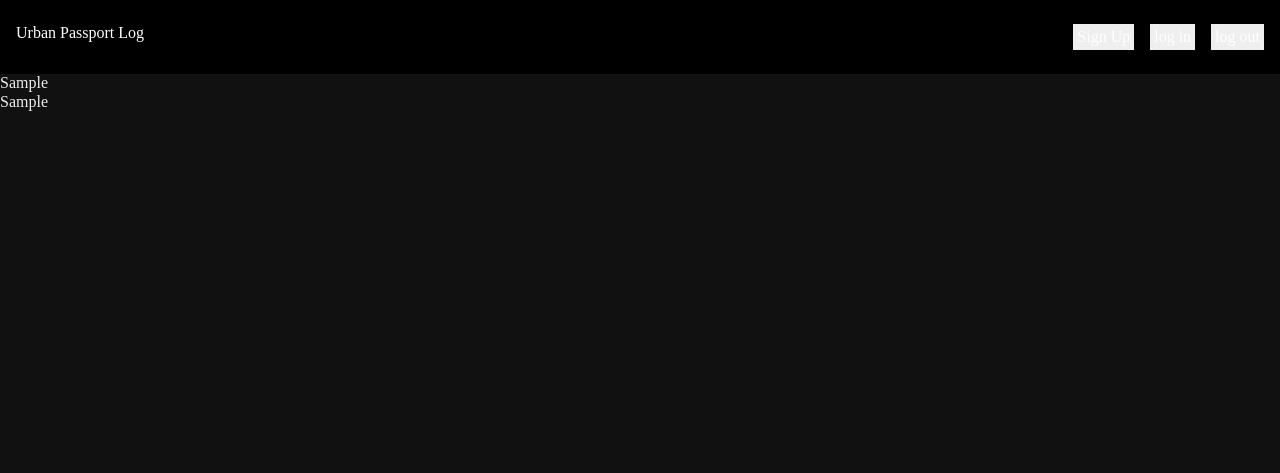
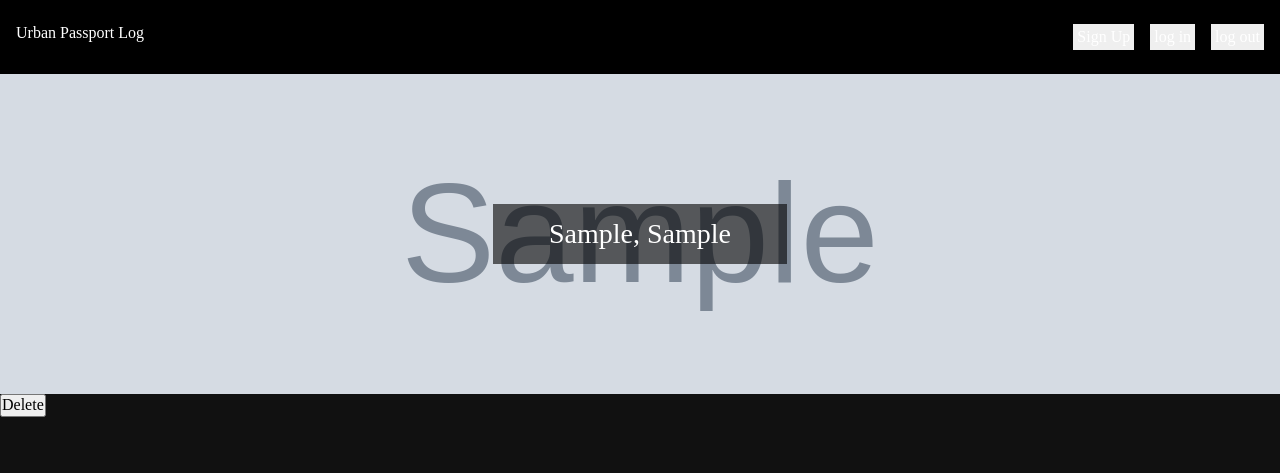
Before and after one commit to hojoon0724/seal_project2, a Node server app: page /index/600000000000000000000001 in a window 1280 px wide. Shown: the top 473 px of the page. Run offline with Node 20, Linux system fonts and the light colour scheme; tables that the repository leaves empty hold one stand-in row (values such as "Sample post"); some libraries are stand-ins or nearby versions.

Commit message:
Can now delete

```diff
--- a/models/Location.js
+++ b/models/Location.js
@@ -11,8 +11,8 @@ const locationSchema = new Schema({
   // urban_area: { type: Boolean, required: true },
   // population: { type: Number },
   // coordinates: { type: String },
-  // desktop_img: { type: String },
-  // mobile_img: { type: String },
+  desktop_img: { type: String },
+  mobile_img: { type: String },
   // status: { type: String, required: true },
   // date: { type: String },
   // creator: { type: String, required: true },
--- a/public/style.css
+++ b/public/style.css
@@ -148,3 +168,46 @@ button {
   display: flex;
   justify-content: space-between;
 }
+
+.city-details-container {
+  min-height: 50vh;
+}
+
+.banner-container {
+  position: relative;
+  width: 100%;
+  height: 40vh;
+}
+
+.banner-photo {
+  max-width: 100%;
+  max-height: 100%;
+}
+
+.banner-photo img {
+  height: 100%;
+  width: 100%;
+  object-fit: cover;
+  position: absolute;
+  z-index: 1;
+}
+
+.banner-city-name-container {
+  width: 100%;
+  height: 100%;
+  display: flex;
+  justify-content: center;
+  align-items: center;
+}
+
+.banner-city-name {
+  position: absolute;
+  background-color: rgba(0, 0, 0, 0.6);
+  display: flex;
+  justify-content: center;
+  align-items: center;
+  color: white;
+  font-size: var(--fs-500);
+  z-index: 2;
+  padding: 0.5em 2em;
+}
--- a/server.js
+++ b/server.js
@@ -54,6 +54,10 @@ app.get("/index/new", (req, res) => {
 });
 
 // Delete
+app.delete("/index/:id/", async (req, res) => {
+  let deletedCity = await Location.findByIdAndDelete(req.params.id);
+  res.redirect("/index");
+});
 
 // Update
 
--- a/views/show.ejs
+++ b/views/show.ejs
@@ -4,8 +4,17 @@
   <body>
     <%- include("./partials/nav.ejs") %>
     <div class="city-details-container">
-      <%= locationDetails.city %><br />
-      <%= locationDetails.country%>
+      <div class="banner-container">
+        <div class="banner-photo">
+          <img src="<%= locationDetails.desktop_img %>" />
+        </div>
+        <div class="banner-city-name-container">
+          <div class="banner-city-name"><%= locationDetails.city %>, <%= locationDetails.country%></div>
+        </div>
+      </div>
+      <form class="index-form" action="/index/<%=locationDetails._id %>?_method=DELETE" method="post">
+        <input type="submit" value="Delete" id="delete-location" />
+      </form>
     </div>
   </body>
 </html>
```
Also changed, not shown: other parts of public/style.css (+23 -3 lines), models/seed.js (+50 -8 lines), views/index.ejs (+6 -20 lines).
